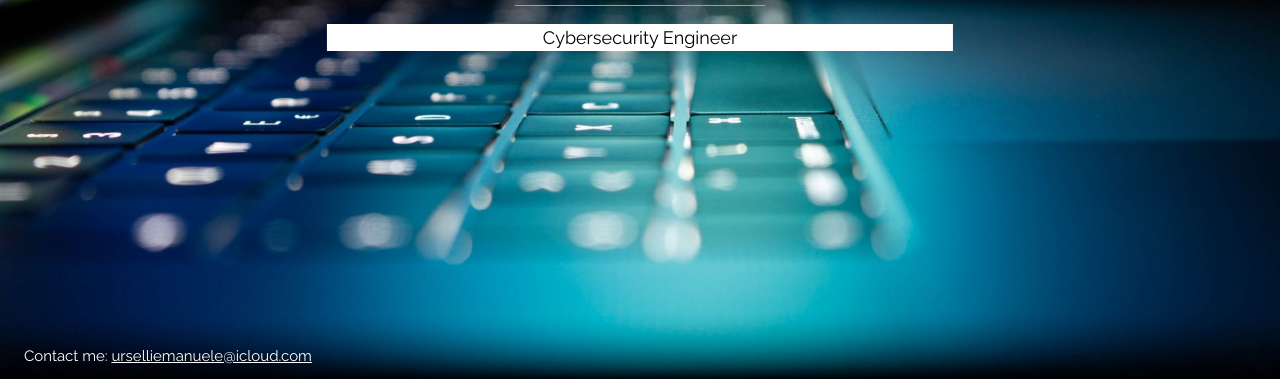
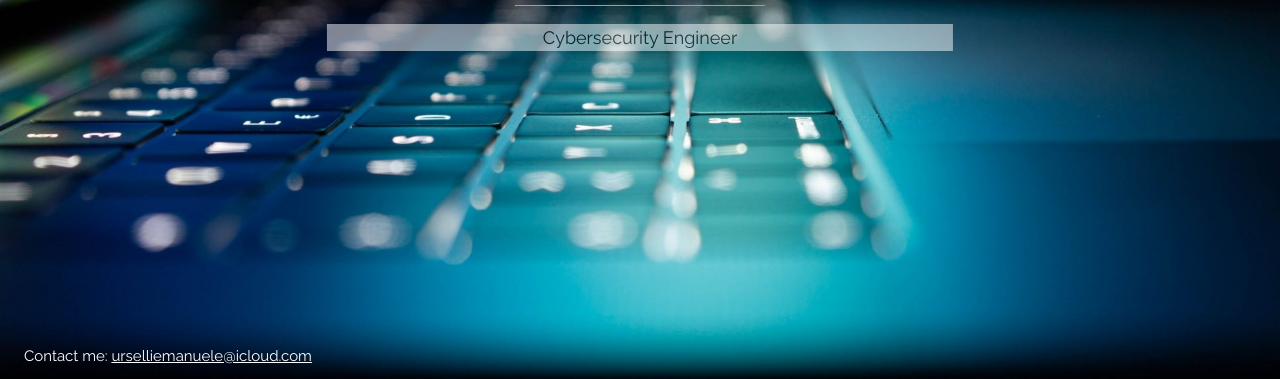
Before and after one commit to MannyIT99/MannyIT99.github.io, a plain HTML site: page index.html in a window 1280 px wide. Shown: the part 421-800 px from the top of the page. Drawn offline with nearby package versions, Linux system fonts and the light colour scheme.

Commit message:
Update index.html

```diff
--- a/index.html
+++ b/index.html
@@ -26,7 +26,7 @@ body, html {height: 100%}
   <div class="w3-display-middle">
     <h1 class="w3-jumbo w3-animate-top w3-center">EMANUELE URSELLI</h1>
     <hr class="w3-border-grey" style="margin:auto;width:40%">
-    <div class="w3-white">
+    <div class="w3-white" style="opacity: 0.5">
       <p class="w3-large w3-center">Cybersecurity Engineer</p>
     </div>
   </div>
```
